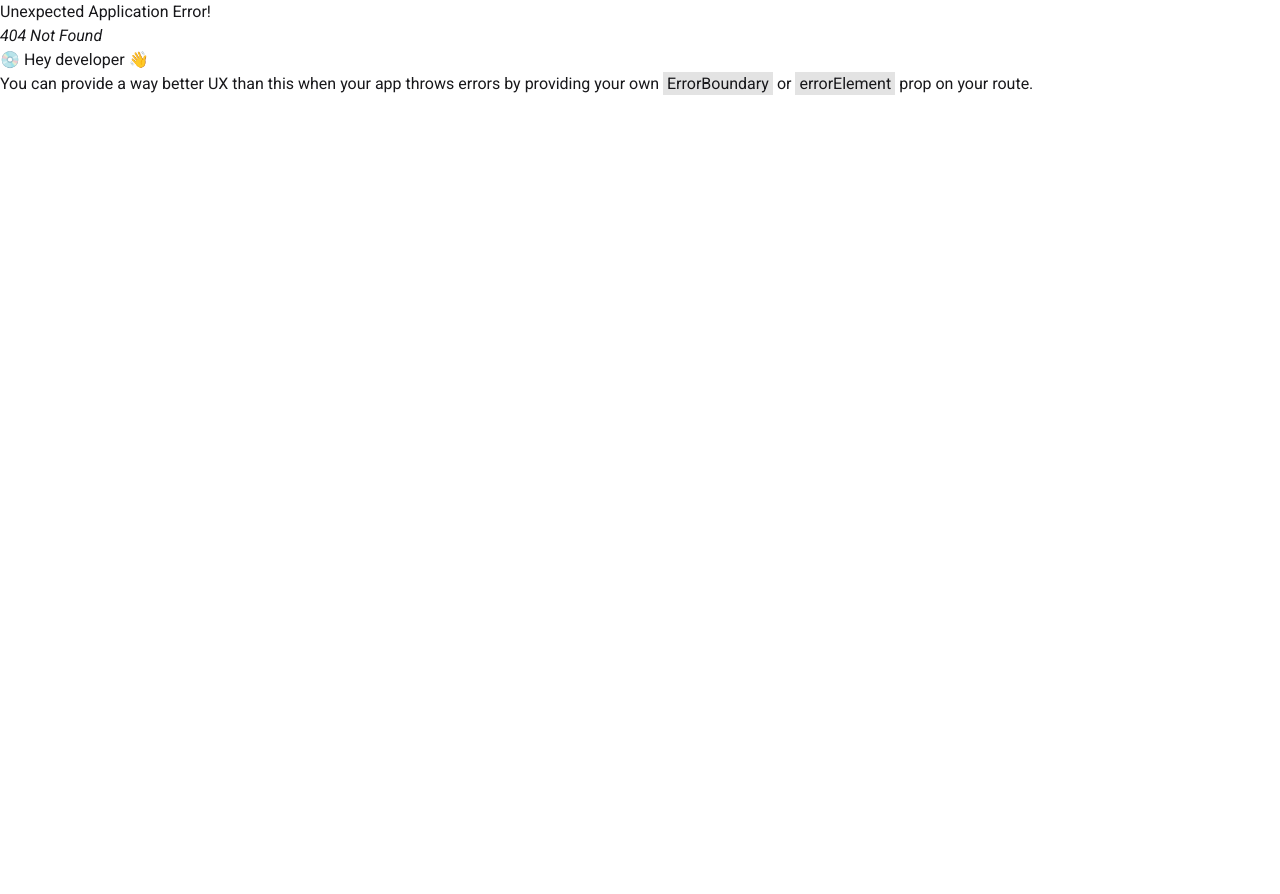
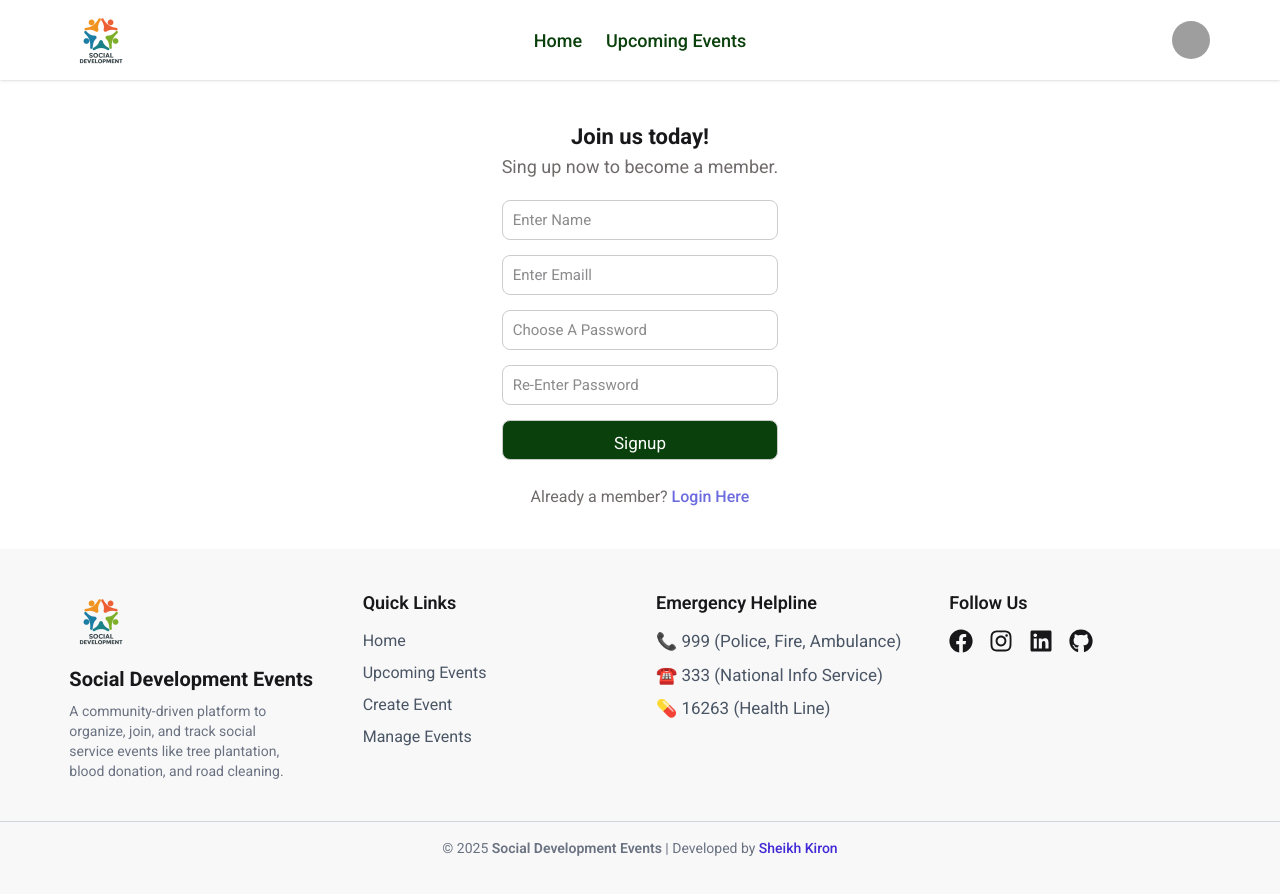
Before and after one commit to SheikhKiron/B12-A10-Future-Box-client, a React (Vite) app: page /register in a window 1280 px wide. Before the commit this address had no page. Shown: the top 894 px of the page. Before the commit the page ends 800 px from the top, so only its background shows below. Built offline with nearby package versions, Linux system fonts and the light colour scheme; grey boxes are pictures that could not be loaded.

Commit message:
firebase setup

```diff
--- a/package.json
+++ b/package.json
@@ -12,6 +12,7 @@
   "dependencies": {
     "@tailwindcss/vite": "^4.1.17",
     "daisyui": "^5.4.7",
+    "firebase": "^12.5.0",
     "react": "^19.1.1",
     "react-dom": "^19.1.1",
     "react-icons": "^5.5.0",
--- /dev/null
+++ b/src/Firebase/firebase.config.js
@@ -0,0 +1,20 @@
+// Import the functions you need from the SDKs you need
+import { initializeApp } from 'firebase/app';
+import { getAuth } from 'firebase/auth';
+// TODO: Add SDKs for Firebase products that you want to use
+// https://firebase.google.com/docs/web/setup#available-libraries
+
+// Your web app's Firebase configuration
+const firebaseConfig = {
+  apiKey: import.meta.env.VITE_apiKey,
+  authDomain: import.meta.env.VITE_authDomain,
+  projectId: import.meta.env.VITE_projectId,
+  storageBucket: import.meta.env.VITE_storageBucket,
+  messagingSenderId: import.meta.env.VITE_messagingSenderId,
+  appId: import.meta.env.VITE_appId,
+};
+
+// Initialize Firebase
+const app = initializeApp(firebaseConfig);
+// Initialize Firebase Authentication and get a reference to the service
+export const auth = getAuth(app);
--- /dev/null
+++ b/src/Pages/Register.jsx
@@ -0,0 +1,79 @@
+import React from 'react';
+import styled from 'styled-components';
+
+const Register = () => {
+  return (
+    <div className='flex justify-center items-center my-10'>
+      <StyledWrapper>
+        <div className="login">
+          <div className="hader">
+            <span>Join us today!</span>
+            <p>Sing up now to become a member.</p>
+          </div>
+          <form action="#">
+            <input type="text" placeholder="Enter Name" required />
+            <input type="email" placeholder="Enter Emaill" required />
+            <input type="password" placeholder="Choose A Password" required />
+            <input type="password" placeholder="Re-Enter Password" required />
+            <input type="button" defaultValue="Signup" />
+            <span>
+              {' '}
+              Already a member? <a href="#">Login Here</a>
+            </span>
+          </form>
+        </div>
+      </StyledWrapper>
+    </div>
+  );
+};
+
+const StyledWrapper = styled.div`
+  .login {
+    max-width: 280px;
+    background-color: #ffffff;
+    border-radius: 5px;
+  }
+  .hader {
+    text-align: center;
+    font-size: 22px;
+    font-weight: 700;
+  }
+  .hader p {
+    text-align: center;
+    font-size: 18px;
+    font-weight: 400;
+    color: #706b6b;
+  }
+  form {
+    display: flex;
+    flex-direction: column;
+    gap: 15px;
+    margin-top: 20px;
+  }
+  form input {
+    height: 40px;
+    outline: none;
+    border: 1px solid #cccccc;
+    padding: 10px;
+    font-size: 15px;
+    border-radius: 8px;
+  }
+  form input[type='button'] {
+    background-color: #0a400c;
+    color: #ffffff;
+    font-size: 17px;
+  }
+  form span {
+    text-align: center;
+    font-size: 16px;
+    padding-top: 10px;
+    color: #706b6b;
+  }
+  form span a {
+    text-decoration: none;
+    color: rgba(36, 36, 207, 0.671);
+    font-weight: 500;
+  }
+`;
+
+export default Register;
--- a/src/Routes/Routes.jsx
+++ b/src/Routes/Routes.jsx
@@ -5,6 +5,7 @@ import Upcoming from "../Pages/Upcoming";
 import CreateEvent from "../Pages/CreateEvent";
 import ManageEvent from "../Pages/ManageEvent";
 import JoinedEvent from "../Pages/JoinedEvent";
+import Register from "../Pages/Register";
 
 export const router = createBrowserRouter([
   {
@@ -13,6 +14,7 @@ export const router = createBrowserRouter([
     children: [
       { index: true, Component: Home },
       { path: '/upcoming-events', Component: Upcoming },
+      { path: '/register', Component: Register},
       {path:'/create-event',element:<CreateEvent></CreateEvent>},
       {path:'/manage-events',element:<ManageEvent></ManageEvent>},
       {path:'/joined-events',element:<JoinedEvent></JoinedEvent>},
```
Also changed, not shown: 2 other files (tests, documents, lock files or other folders).
